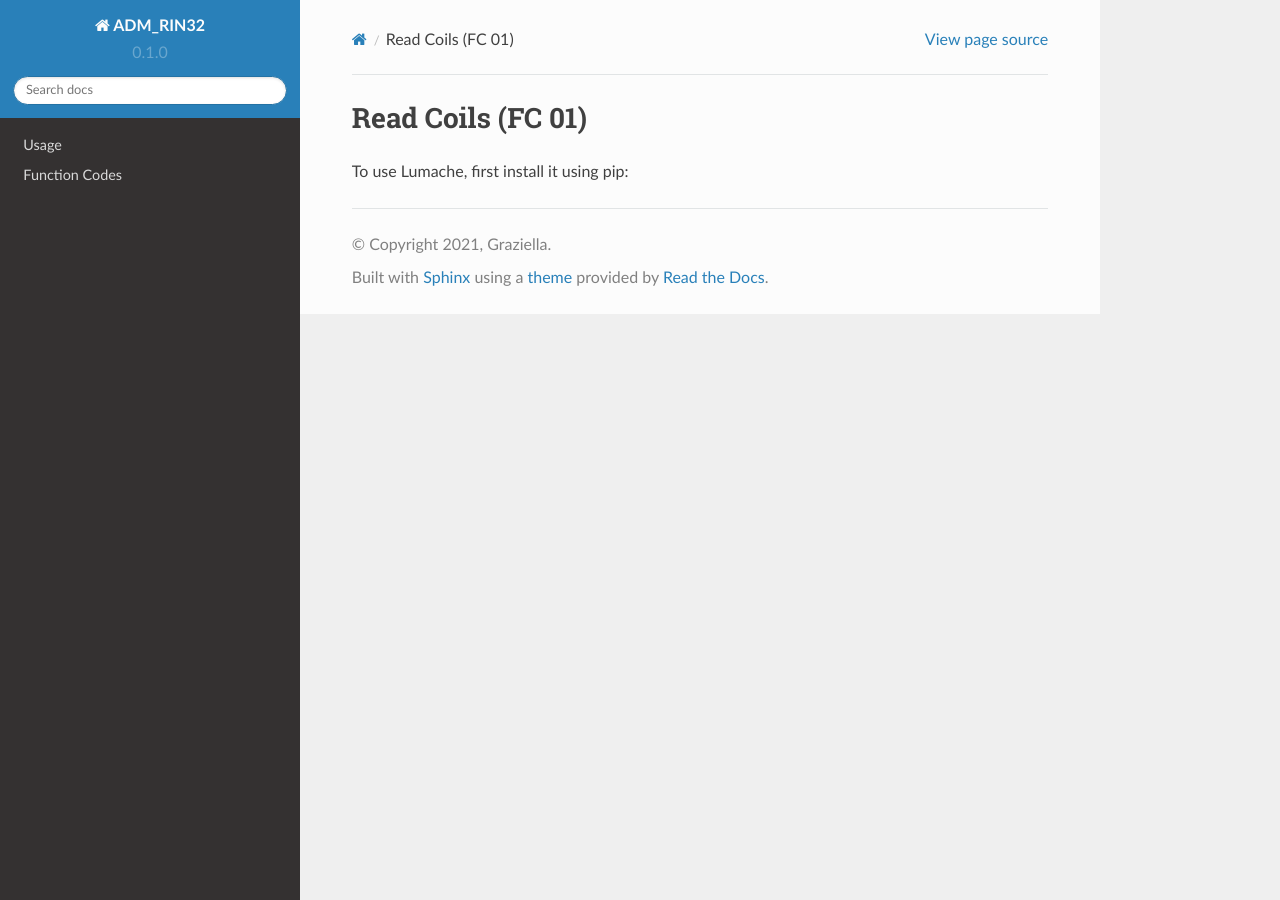
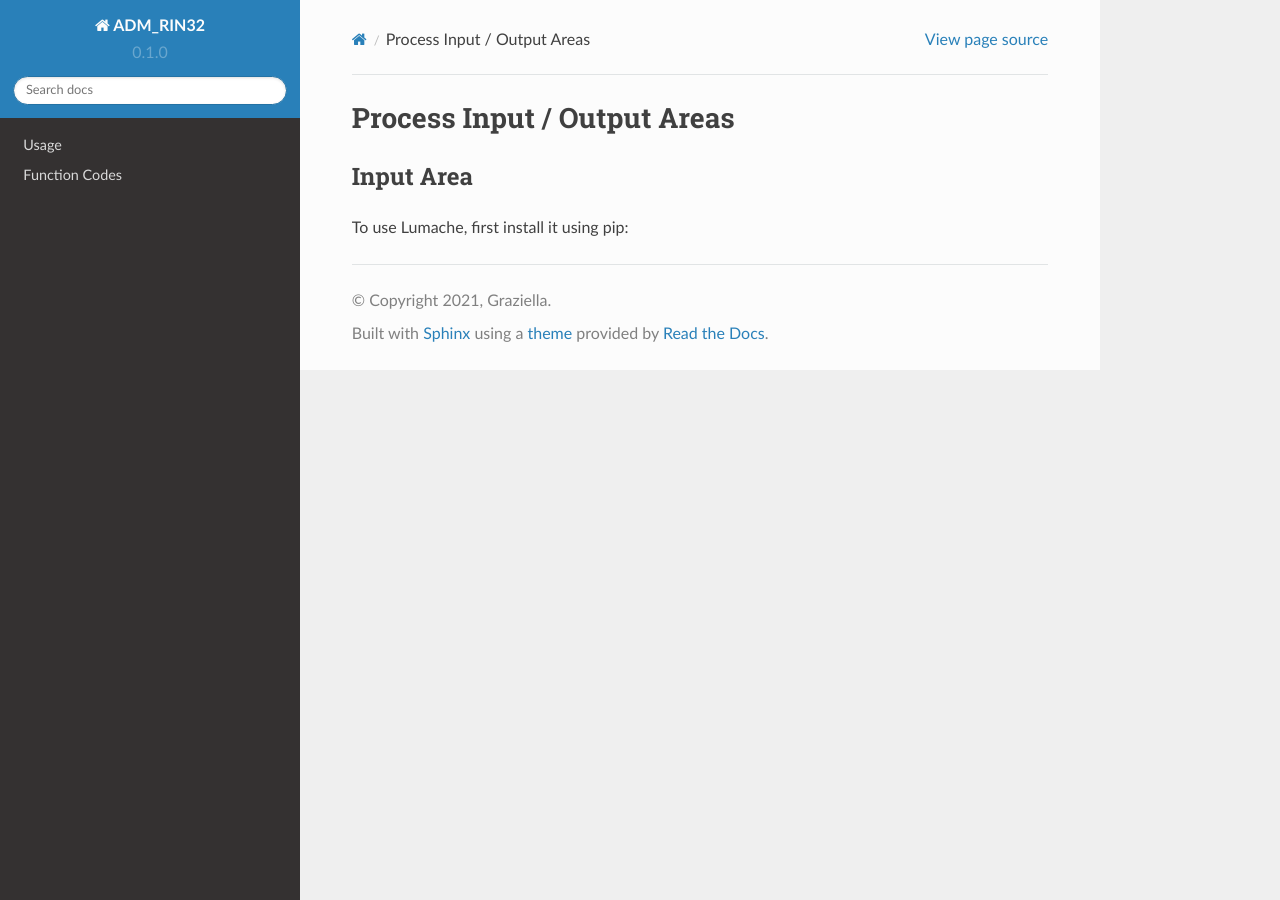
Before and after one commit to KeuntekLee/ADM_RIN32_Docs, a Sphinx documentation site: the page built from docs/source/inputoutputarea.rst, in a window 1280 px wide. Built offline with Sphinx 7.4.7 and the Read the Docs theme 2.0.0, drawn with Linux system fonts in a browser that asks for light colours.

Commit message:
Update inputoutputarea.rst

```diff
--- a/docs/source/inputoutputarea.rst
+++ b/docs/source/inputoutputarea.rst
@@ -1,4 +1,11 @@
-Read Coils (FC 01)
+Process Input / Output Areas
+=====
+
+.. _readcoils:
+.. _readholdingregisters:
+.. _readdiscreteinputs:
+
+Input Area
 ------------
 
 To use Lumache, first install it using pip:
```
